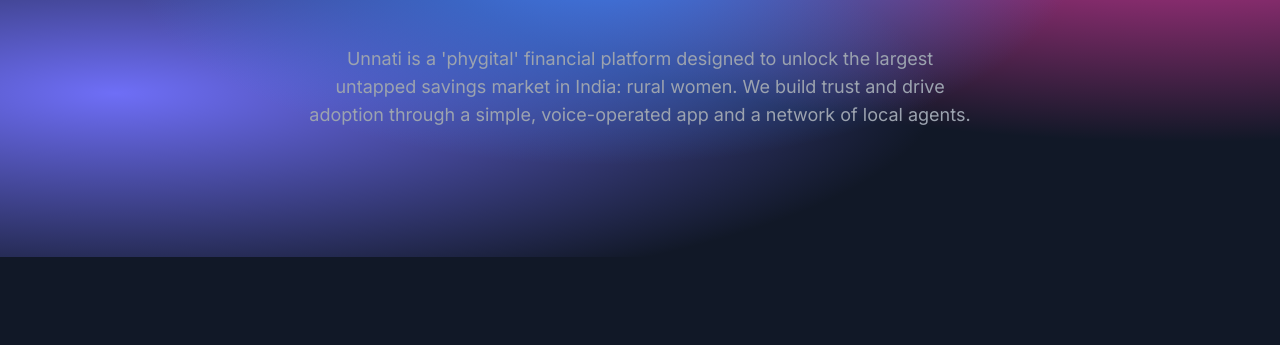
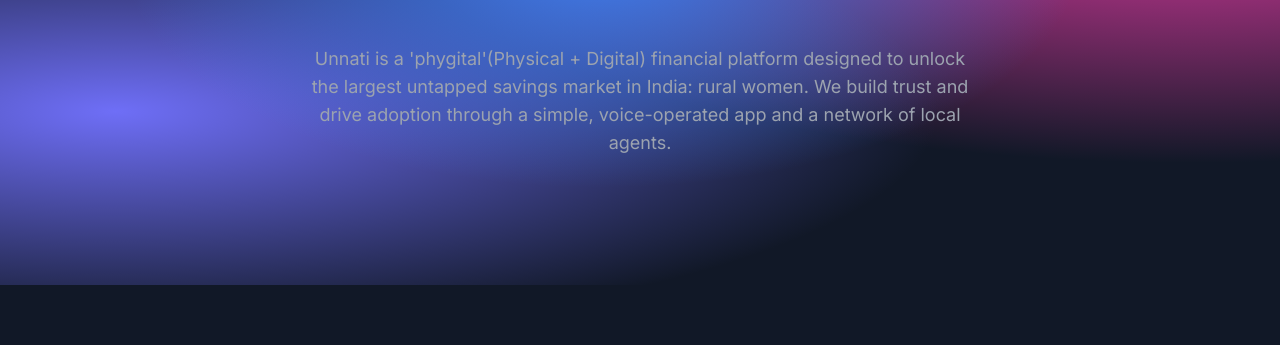
Before and after one commit to Aditya-S09/Unnati, a plain HTML site: page index.html in a window 1280 px wide. Shown: the part 291-636 px from the top of the page. Drawn offline with nearby package versions, Linux system fonts and the light colour scheme.

Commit message:
Update index.html

```diff
--- a/index.html
+++ b/index.html
@@ -103,7 +103,7 @@
                         Aapke Sapne, ab aapki muthhi mein!
                     </p>
                     <p class="text-lg text-gray-400 max-w-2xl mx-auto mt-12 reveal" style="transition-delay: 400ms;">
-                        Unnati is a 'phygital' financial platform designed to unlock the largest untapped savings market in India: rural women. We build trust and drive adoption through a simple, voice-operated app and a network of local agents.
+                        Unnati is a 'phygital'(Physical + Digital) financial platform designed to unlock the largest untapped savings market in India: rural women. We build trust and drive adoption through a simple, voice-operated app and a network of local agents.
                     </p>
                 </div>
             </div>
```
